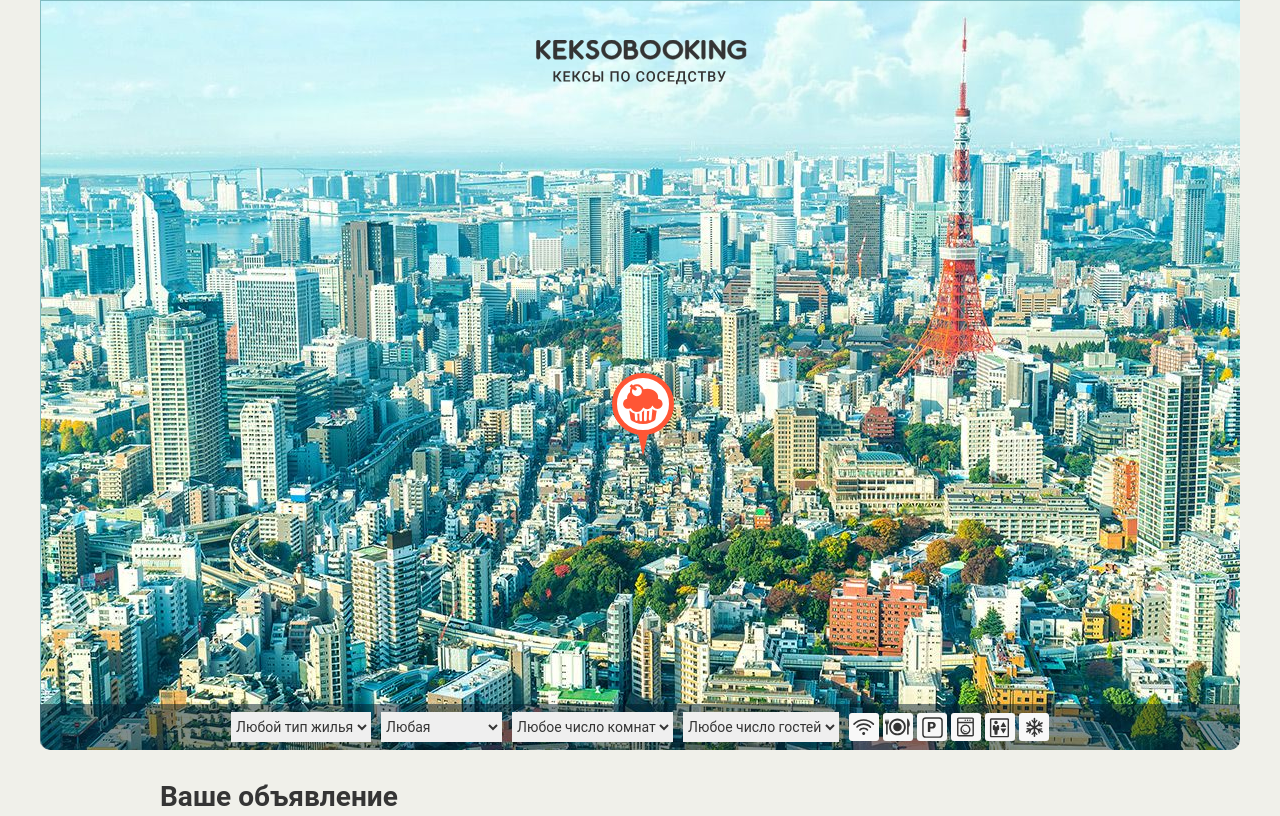
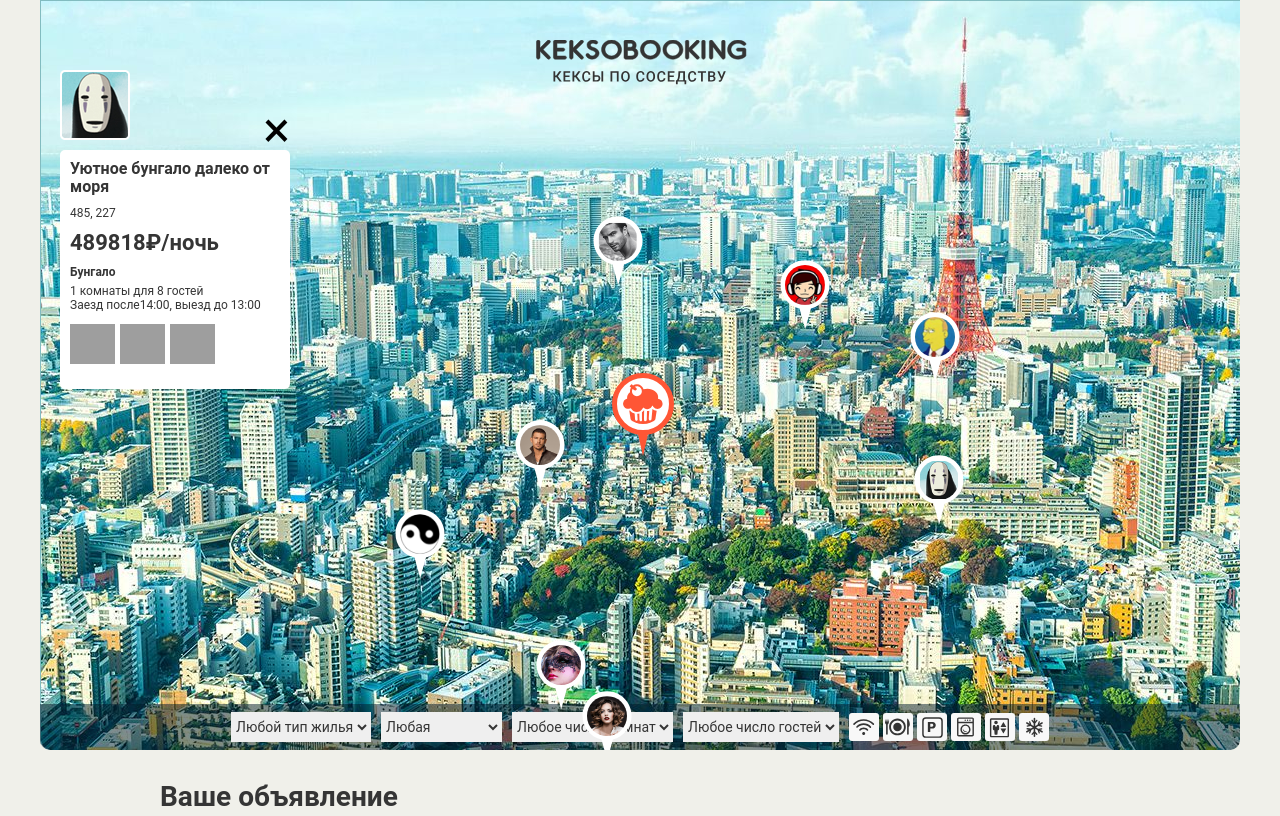
Before and after one commit to vitalykrupin/keksobooking, a website: page index.html in a window 1280 px wide. Shown: the top 816 px of the page. Drawn offline with Linux system fonts and the light colour scheme; grey boxes are pictures that could not be loaded; files whose address does not match are found by name.

Commit message:
module3-task1 complete homework

```diff
--- a/js/map.js
+++ b/js/map.js
@@ -19,6 +19,12 @@ var OFFER_PHOTOS = [
   'http://o0.github.io/assets/images/tokyo/hotel2.jpg',
   'http://o0.github.io/assets/images/tokyo/hotel3.jpg'
 ];
+var PIN_PROPORTIONS = {
+  width: 50,
+  heading: 70,
+  imageWidth: 40,
+  imageHeight: 40
+};
 var PRICE_MIN = 1000;
 var PRICE_MAX = 1000000;
 var ROOMS_MIN = 1;
@@ -31,6 +37,12 @@ var LOCATION_COORDINATES = {
   xMax: 900,
   yMin: 130,
   yMax: 630
+};
+var dictionary = {
+  palace: 'Дворец',
+  flat: 'Квартира',
+  house: 'Дом',
+  bungalo: 'Бунгало'
 };
 
 document.querySelector('.map').classList.remove('map--faded');
@@ -52,15 +64,15 @@ var copyArr = function (arr) {
 };
 
 var createArrOffers = function () {
-  var arrOffers = [];
+  var arr = [];
   for (var i = 0; i < NUMBER_OF_CARDS; i++) {
-    arrOffers.push({
+    var location = {
+      x: makeRandomInt(LOCATION_COORDINATES.xMin, LOCATION_COORDINATES.xMax),
+      y: makeRandomInt(LOCATION_COORDINATES.yMin, LOCATION_COORDINATES.yMax)
+    };
+    arr.push({
       author: {
         avatar: 'img/avatars/user' + addZero(i + 1) + '.png'
-      },
-      location: {
-        x: makeRandomInt(LOCATION_COORDINATES.xMin, LOCATION_COORDINATES.xMax),
-        y: makeRandomInt(LOCATION_COORDINATES.yMin, LOCATION_COORDINATES.yMax)
       },
       offer: {
         title: OFFER_TITLE[makeRandomInt(0, OFFER_TITLE.length - 1)],
@@ -73,11 +85,98 @@ var createArrOffers = function () {
         checkout: OFFER_CHECKOUT[makeRandomInt(0, OFFER_CHECKOUT.length - 1)],
         features: OFFER_FEATURES.slice(0, makeRandomInt(0, OFFER_FEATURES.length - 1)),
         description: '',
-        photos: copyArr(OFFER_PHOTOS.sort(function (a, b) {
+        photos: copyArr(OFFER_PHOTOS.sort(function () {
           return Math.random() - 0.5;
         }))
+      },
+      location: {
+        x: location.x,
+        y: location.y
       }
     });
   }
-  return arrOffers;
+  return arr;
 };
+
+var similarCardTemplate = document.querySelector('#similar-card-template')
+  .content
+  .querySelector('.map__card');
+
+var makePinButton = function (tagName, className, type, pinX, pinY) {
+  var x = pinX - PIN_PROPORTIONS.width / 2;
+  var y = pinY + PIN_PROPORTIONS.heading;
+  var style = 'left:' + x + 'px; top:' + y + 'px;';
+  var element = document.createElement(tagName);
+  element.classList.add(className);
+  element.type = type;
+  element.style = style;
+  return element;
+};
+
+var makeImage = function (src, alt, width, height) {
+  var element = document.createElement('img');
+  element.src = src;
+  element.alt = alt;
+  element.width = width;
+  element.height = height;
+  return element;
+};
+
+var renderPin = function (arr) {
+  var pinButton = makePinButton('button', 'map__pin', 'button', arr.location.x, arr.location.y);
+  var pinImg = makeImage(arr.author.avatar, arr.offer.title, PIN_PROPORTIONS.imageWidth, PIN_PROPORTIONS.imageHeight);
+  pinButton.appendChild(pinImg);
+  return pinButton;
+};
+
+var pinList = document.querySelector('.map__pins');
+var createFragmentPins = function () {
+  var fragment = document.createDocumentFragment();
+  var arr = createArrOffers();
+  for (var i = 0; i < arr.length; i++) {
+    fragment.appendChild(renderPin(arr[i]));
+  }
+  pinList.appendChild(fragment);
+};
+
+createFragmentPins();
+
+var renderCard = function (arr) {
+  var cardElement = similarCardTemplate.cloneNode(true);
+
+  cardElement.querySelector('.popup__avatar').src = arr.author.avatar;
+  cardElement.querySelector('.popup__title').textContent = arr.offer.title;
+  cardElement.querySelector('.popup__text--address').textContent = arr.offer.address;
+  cardElement.querySelector('.popup__text--price').textContent = arr.offer.price + '₽/ночь';
+  cardElement.querySelector('.popup__type').textContent = dictionary[arr.offer.type];
+  cardElement.querySelector('.popup__text--capacity').textContent = arr.offer.rooms + ' комнаты для ' + arr.offer.guests + ' гостей';
+  cardElement.querySelector('.popup__text--time').textContent = 'Заезд после' + arr.offer.checkin + ', выезд до ' + arr.offer.checkout;
+
+  var feature = cardElement.querySelectorAll('.popup__feature');
+  for (var i = arr.offer.features.length; i < feature.length; i++) {
+    feature[i].style = 'display: none;';
+  }
+
+  cardElement.querySelector('.popup__description').textContent = arr.offer.description;
+
+  var container = cardElement.querySelector('.popup__photos');
+  var templateImg = cardElement.querySelector('.popup__photo');
+  for (i = 0; i < arr.offer.photos.length; i++) {
+    var image = templateImg.cloneNode(true);
+    image.src = arr.offer.photos[i];
+    container.appendChild(image);
+  }
+  templateImg.remove();
+
+  return cardElement;
+};
+
+var card = document.querySelector('.map');
+var createFragmentCard = function () {
+  var fragment = document.createDocumentFragment();
+  var arr = createArrOffers()[0];
+  fragment.appendChild(renderCard(arr));
+  card.insertBefore(fragment, card.children[1]);
+};
+
+createFragmentCard();
```
Also changed, not shown: index.html (+1 -1 lines).
